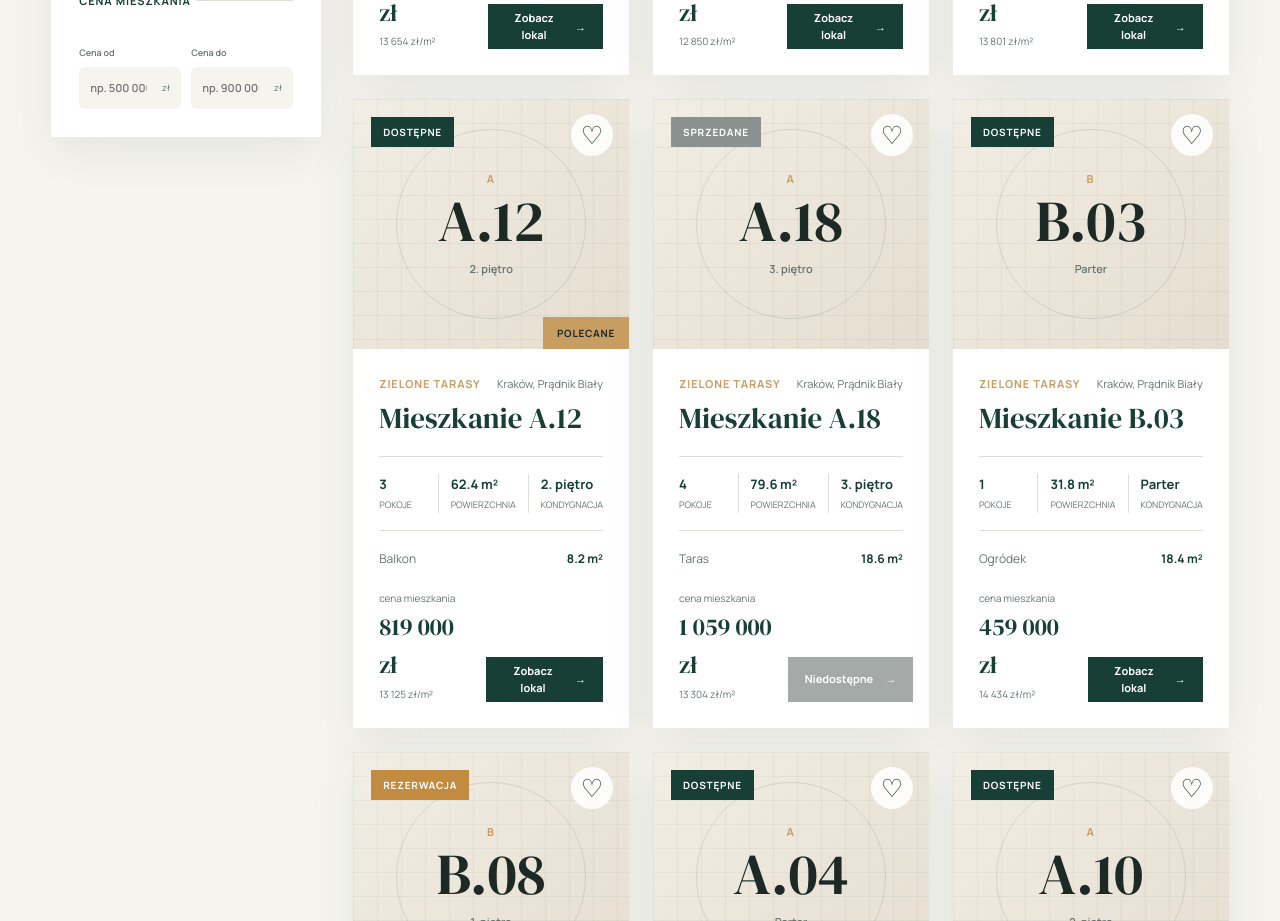
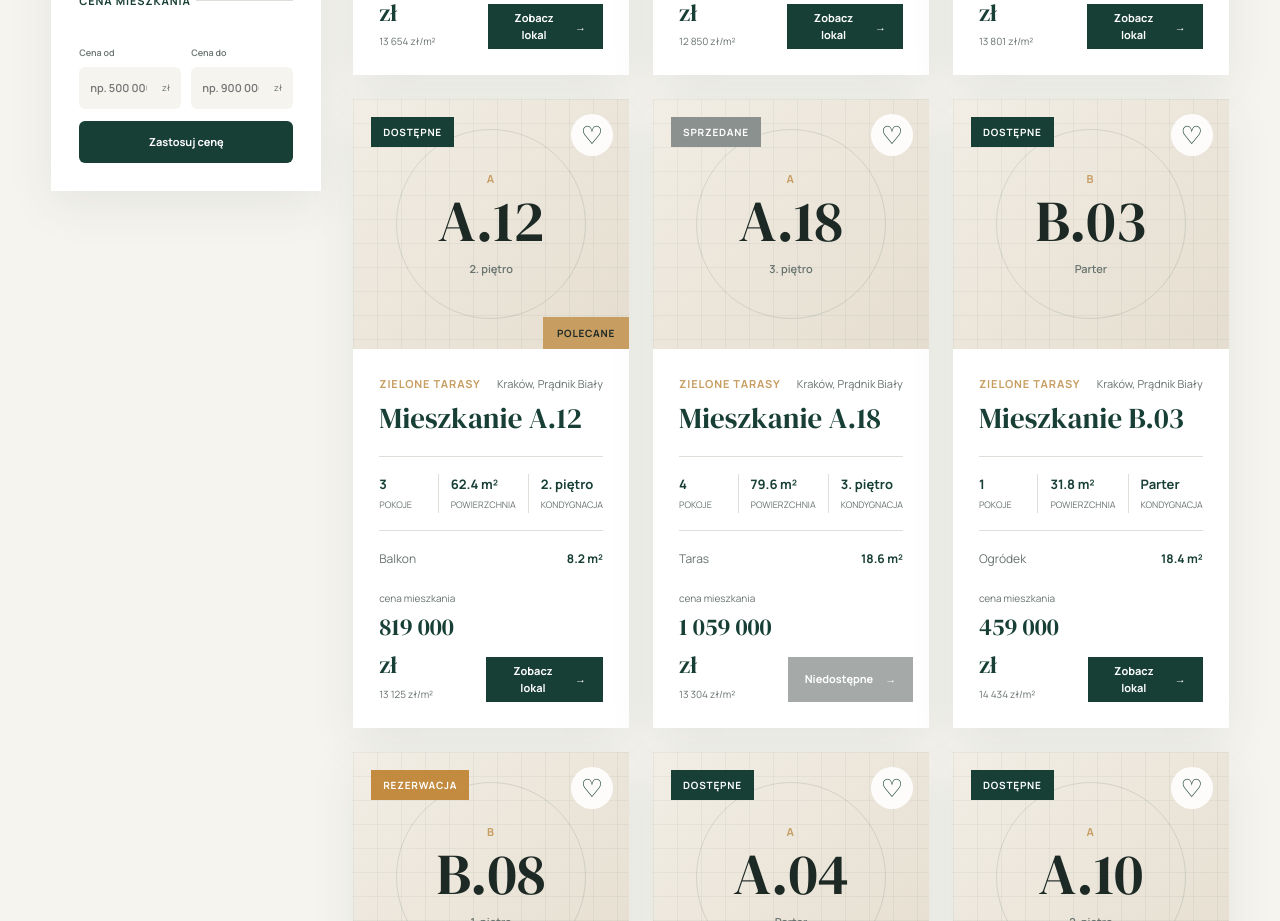
Before and after one commit to natalkakielbicka-coder/real-estate, a Vue app: page /mieszkania in a window 1280 px wide. Shown: the part 1300-2221 px from the top of the page. Built offline with nearby package versions, Linux system fonts and the light colour scheme.

Commit message:
Fix min and max price filter

```diff
--- a/src/views/ApartmentsView.vue
+++ b/src/views/ApartmentsView.vue
@@ -6,8 +6,23 @@ import { apartments } from '../data/apartments'
 const selectedCities = ref([])
 const selectedRooms = ref([])
 const selectedStatuses = ref([])
+
+const priceFromInput = ref('')
+const priceToInput = ref('')
 const minPrice = ref(null)
 const maxPrice = ref(null)
+
+const applyPriceFilter = () => {
+  minPrice.value =
+    priceFromInput.value === ''
+      ? null
+      : Number(priceFromInput.value)
+
+  maxPrice.value =
+    priceToInput.value === ''
+      ? null
+      : Number(priceToInput.value)
+}
 
 const cities = [...new Set(
   apartments.map((apartment) => apartment.city)
@@ -181,7 +196,7 @@ const filteredApartments = computed(() => {
 
                 <div class="price-filter__input">
                   <input
-                    v-model.number="minPrice"
+                    v-model="priceFromInput"
                     type="number"
                     min="0"
                     step="50000"
@@ -197,7 +212,7 @@ const filteredApartments = computed(() => {
 
                 <div class="price-filter__input">
                   <input
-                    v-model.number="maxPrice"
+                    v-model="priceToInput"
                     type="number"
                     min="0"
                     step="50000"
@@ -208,6 +223,13 @@ const filteredApartments = computed(() => {
                 </div>
               </label>
             </div>
+            <button
+              class="price-filter__button"
+              type="button"
+              @click="applyPriceFilter"
+            >
+              Zastosuj cenę
+            </button>
           </fieldset>
         </aside>
 
@@ -483,6 +505,24 @@ const filteredApartments = computed(() => {
   font-size: 9px;
 }
 
+.price-filter__button {
+  width: 100%;
+  min-height: 42px;
+  margin-top: 12px;
+  padding-inline: 16px;
+  color: #ffffff;
+  background-color: var(--color-primary);
+  border: 0;
+  border-radius: var(--radius-small);
+  font-size: 11px;
+  font-weight: 700;
+  transition: background-color 0.2s ease;
+}
+
+.price-filter__button:hover {
+  background-color: var(--color-primary-light);
+}
+
 .apartments-grid {
   display: grid;
   min-width: 0;
```
